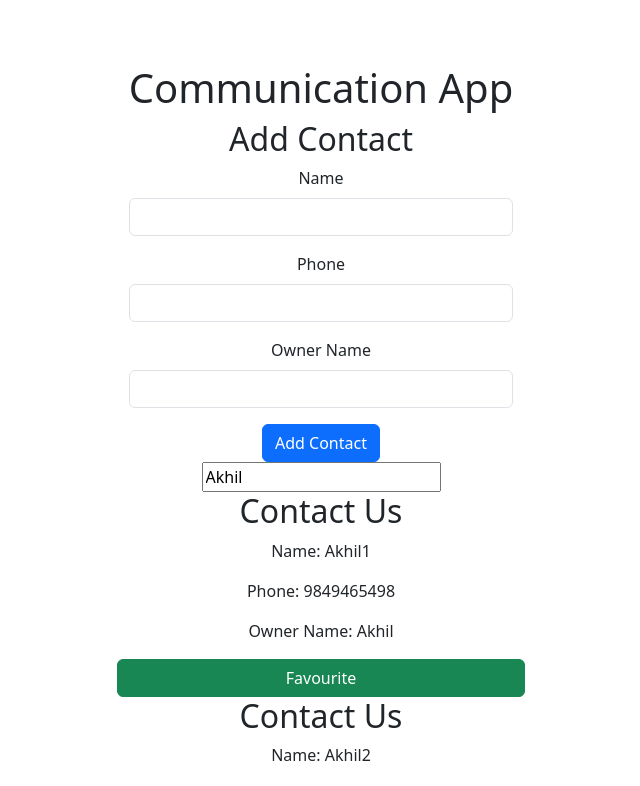
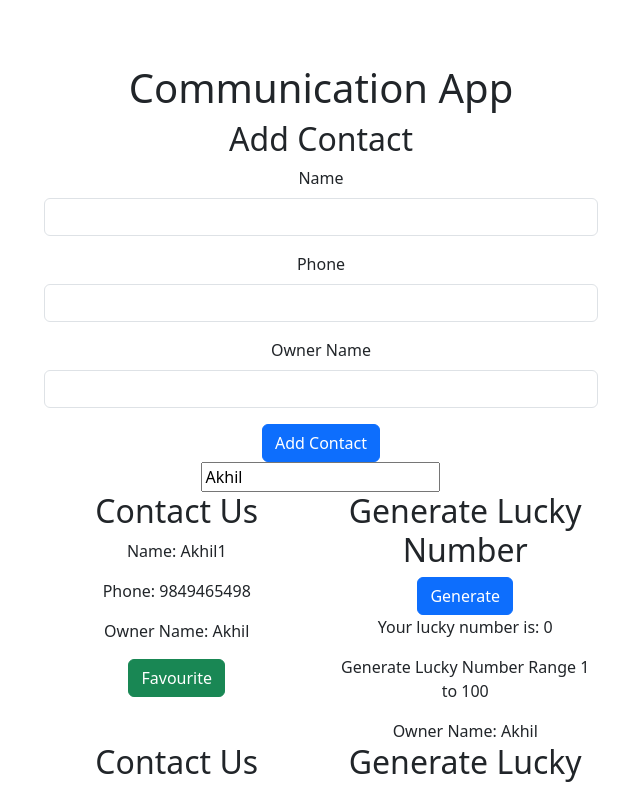
Before and after one commit to binaryen-akhil/vue, a Vue app in the folder components/communication/: page / in a window 1280 px wide. Shown: the top 786 px of the page, without its empty margins (319-959 px from the left). Built offline with nearby package versions, Linux system fonts and the light colour scheme.

Commit message:
provide and inject

```diff
--- a/components/communication/src/App.vue
+++ b/components/communication/src/App.vue
@@ -14,11 +14,12 @@
       </div>
 
     </div>
+
   </div>
 </template>
 
 <script setup>
-import {  reactive, ref } from "vue";
+import {  reactive, ref, provide } from "vue";
 import ContactUs from "./components/ContactUs.vue"
 import AddContact from "./components/AddContact.vue";
 const myname = ref("Akhil")
@@ -43,6 +44,7 @@ const contacts=reactive([
 }
 ]
 )
+provide("myname",myname);
 function onUpdatedFromChild(f){
   return !f;
 }
--- a/components/communication/src/components/ContactUs.vue
+++ b/components/communication/src/components/ContactUs.vue
@@ -1,5 +1,6 @@
 <template>
-    <div>
+    <div class="col-6">
+      <div>
         <h2>Contact Us</h2>
         <p>Name: {{ props.name }}</p>
         <p>Phone: {{ props.phone }}</p>
@@ -8,13 +9,17 @@
     <button @click="toggleFavorite" :class="[props.isFavourite ? 'btn btn-success' : 'btn btn-danger']">
     {{ props.isFavourite ? 'Favourite' : 'Not Favourite' }}
   </button>
+    </div>
+    <div class="col-6">
+      <LuckyNumber :maxNumber="100"/>
+    </div>
   </template>
 
   <script setup>
 import { ref } from 'vue';
 import { defineProps } from 'vue';
 import  {defineEmits } from 'vue';
-
+import LuckyNumber from "./LuckyNumber.vue"
 const emit = defineEmits(['update-isFavourite']);
 
 const props = defineProps({
--- /dev/null
+++ b/components/communication/src/components/LuckyNumber.vue
@@ -0,0 +1,24 @@
+<template>
+    <div>
+        <h2>Generate Lucky Number</h2>
+        <button @click="generateLuckyNumber" class="btn btn-primary">Generate</button>
+        <p>Your lucky number is: {{ luckyNumber }}</p>
+        <p v-if="luckyNumber ==0">Generate Lucky Number Range 1 to {{ maxNumber }}</p>
+        <p v-else>click to generate lucky number</p>
+        <span>Owner Name: {{ myname }}</span>
+    </div>
+</template>
+<script setup>
+import { ref ,inject} from 'vue';
+const props= defineProps({
+    maxNumber:{
+        type:Number,
+        default:100
+    }
+})
+const myname=inject("myname");
+let luckyNumber = ref(0);
+function generateLuckyNumber() {
+    luckyNumber.value = Math.floor(Math.random() * 100) + 1;
+}
+</script>
```
